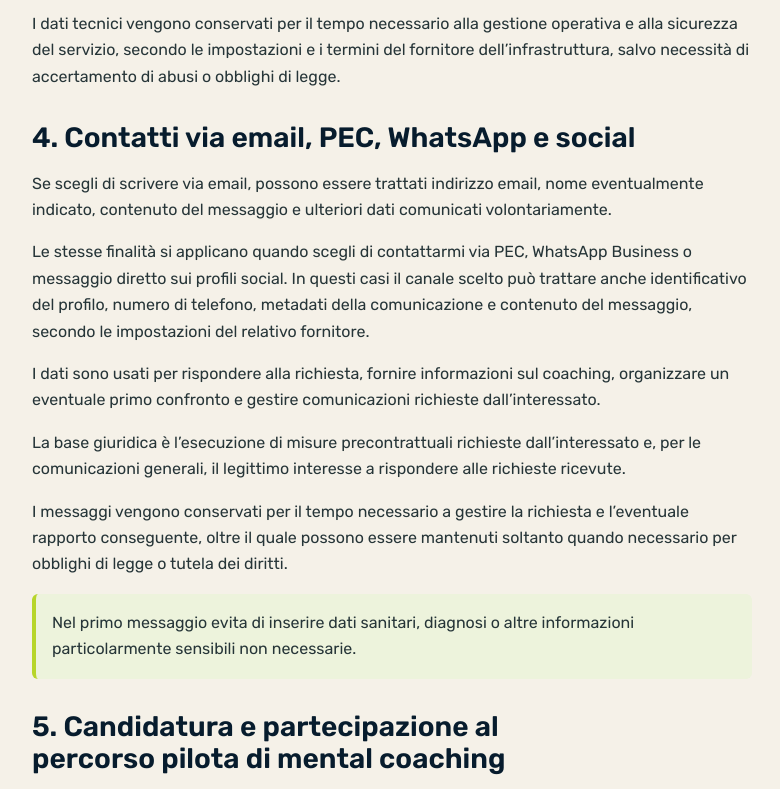
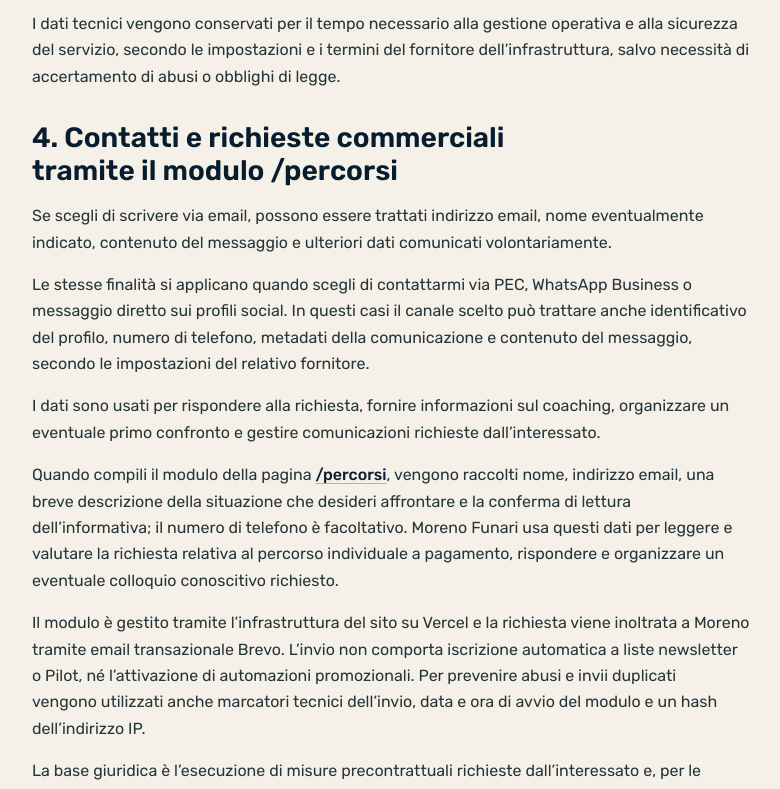
Before and after one commit to MorenoFunari/moreno-funari-website, a Next.js app: page /privacy-policy in a window 1280 px wide. Shown: the part 1180-1969 px from the top of the page, without its empty margins (72-852 px from the left). Built offline with nearby package versions, Linux system fonts and the light colour scheme; no server answers.

Commit message:
fix: document percorsi commercial form privacy handling

```diff
--- a/src/app/privacy-policy/page.tsx
+++ b/src/app/privacy-policy/page.tsx
@@ -8,8 +8,8 @@ import { createPageMetadata } from "@/lib/seo/metadata";
 import styles from "../legal-page.module.css";
 
 const privacyContactEmail = "info@morenofunari.it";
-const privacyLastUpdatedIso = "2026-09-26";
-const privacyLastUpdatedLabel = "26 settembre 2026";
+const privacyLastUpdatedIso = "2026-10-17";
+const privacyLastUpdatedLabel = "17 ottobre 2026";
 
 export const metadata: Metadata = createPageMetadata({
   title: "Privacy Policy",
@@ -101,7 +101,7 @@ export default function PrivacyPolicyPage() {
 
           <section className={styles.section}>
             <h2 className={styles.sectionTitle}>
-              4. Contatti via email, PEC, WhatsApp e social
+              4. Contatti e richieste commerciali tramite il modulo /percorsi
             </h2>
             <p>
               Se scegli di scrivere via email, possono essere trattati indirizzo
@@ -122,13 +122,33 @@ export default function PrivacyPolicyPage() {
               e gestire comunicazioni richieste dall’interessato.
             </p>
             <p>
+              Quando compili il modulo della pagina <a href="/percorsi">/percorsi</a>,
+              vengono raccolti nome, indirizzo email, una breve descrizione della
+              situazione che desideri affrontare e la conferma di lettura
+              dell’informativa; il numero di telefono è facoltativo. Moreno Funari
+              usa questi dati per leggere e valutare la richiesta relativa al
+              percorso individuale a pagamento, rispondere e organizzare un
+              eventuale colloquio conoscitivo richiesto.
+            </p>
+            <p>
+              Il modulo è gestito tramite l’infrastruttura del sito su Vercel e
+              la richiesta viene inoltrata a Moreno tramite email transazionale
+              Brevo. L’invio non comporta iscrizione automatica a liste
+              newsletter o Pilot, né l’attivazione di automazioni promozionali.
+              Per prevenire abusi e invii duplicati vengono utilizzati anche
+              marcatori tecnici dell’invio, data e ora di avvio del modulo e un
+              hash dell’indirizzo IP.
+            </p>
+            <p>
               La base giuridica è l’esecuzione di misure precontrattuali
               richieste dall’interessato e, per le comunicazioni generali, il
               legittimo interesse a rispondere alle richieste ricevute.
             </p>
             <p>
-              I messaggi vengono conservati per il tempo necessario a gestire la
-              richiesta e l’eventuale rapporto conseguente, oltre il quale
+              I messaggi, comprese le richieste commerciali inviate tramite
+              /percorsi e le relative notifiche email, vengono conservati per il
+              tempo necessario a gestire la richiesta e l’eventuale rapporto
+              conseguente, oltre il quale
               possono essere mantenuti soltanto quando necessario per obblighi di
               legge o tutela dei diritti.
             </p>
@@ -473,7 +493,10 @@ export default function PrivacyPolicyPage() {
                 <p>
                   Fornitore per la gestione di moduli, liste e comunicazioni
                   email. I dati del percorso pilota non vengono utilizzati
-                  automaticamente per newsletter.
+                  automaticamente per newsletter. Per il modulo /percorsi,
+                  Brevo inoltra a Moreno la notifica della richiesta tramite
+                  email transazionale, senza iscrizione automatica a liste
+                  newsletter o Pilot.
                 </p>
               </li>
               <li className={styles.card}>
@@ -586,6 +609,15 @@ export default function PrivacyPolicyPage() {
               Analytics è facoltativo: il rifiuto non limita navigazione,
               contenuti o contatto.
             </p>
+            <p>
+              L’uso del modulo /percorsi è facoltativo. Per inviare la richiesta
+              sono obbligatori nome, indirizzo email, descrizione della situazione
+              e conferma di lettura dell’informativa; senza questi elementi il
+              modulo non può inoltrarla. Il telefono è facoltativo. La conferma
+              di lettura non è un consenso marketing o Analytics: la scelta
+              Analytics è separata e il rifiuto non impedisce l’invio della
+              richiesta commerciale.
+            </p>
           </section>
 
           <section className={styles.section}>
--- a/src/components/forms/percorsi-lead-form.tsx
+++ b/src/components/forms/percorsi-lead-form.tsx
@@ -69,7 +69,8 @@ export function PercorsiLeadForm({ notePlaceholder }: Props) {
       </div>
       <div className={styles.field}>
         <label htmlFor={`${id}-note`}>Raccontami brevemente la situazione che vorresti affrontare</label>
-        <textarea id={`${id}-note`} name="note" placeholder={notePlaceholder} rows={5} maxLength={3_000} required />
+        <textarea id={`${id}-note`} name="note" aria-describedby={`${id}-note-help`} placeholder={notePlaceholder} rows={5} maxLength={3_000} required />
+        <p className={styles.privacyHelp} id={`${id}-note-help`}>Non inserire informazioni sanitarie, cliniche o dati particolarmente sensibili non necessari.</p>
       </div>
       <div className={styles.field}>
         <label htmlFor={`${id}-phone`}>Telefono</label>
```
Also changed, not shown: 3 other files (tests, documents, lock files or other folders).
